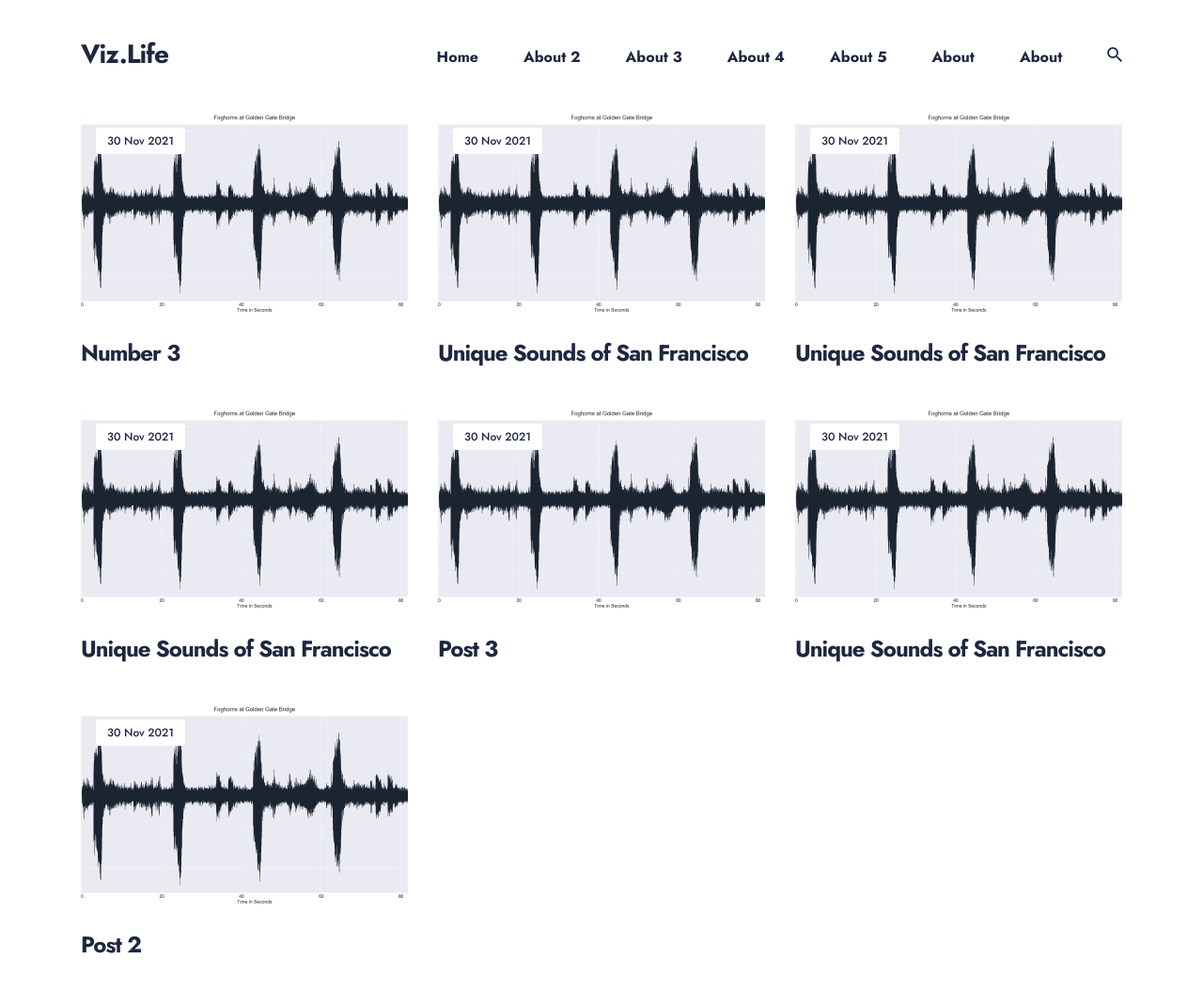
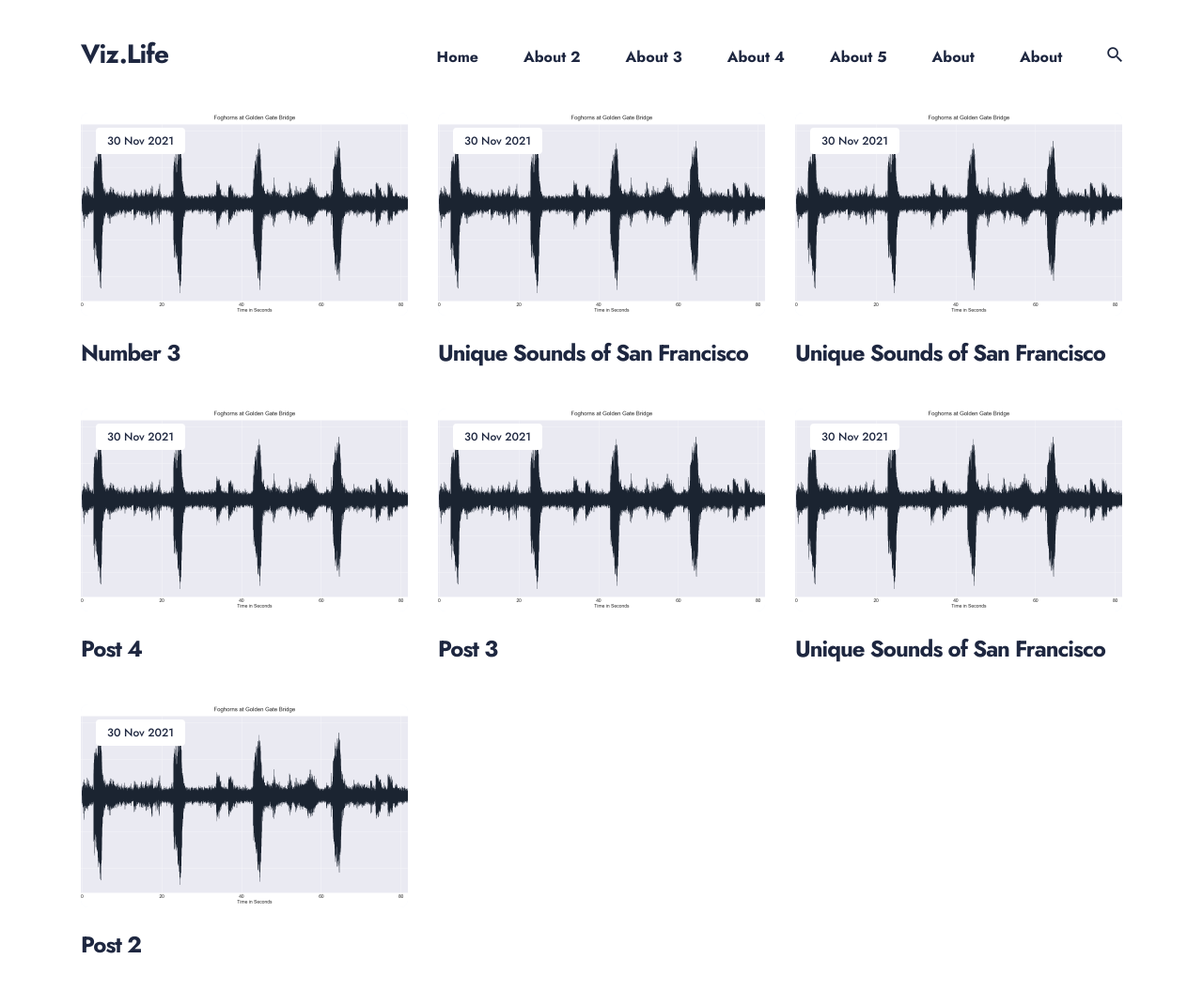
Before and after one commit to vizdotlife/vizdotlife.github.io, a Jekyll site: the page built from index.html, in a window 1280 px wide, cut to the strip 0-1061 px from the top of the page. Shown: the top 1054 px of the strip at 94% size. Built offline with Jekyll 4.4.1, drawn with Linux system fonts in a browser that asks for light colours; nearby versions of some CDN libraries; the list of posts is cut into pages by our own code.

Commit message:
Update 2022-01-01-hello-4.md

```diff
--- a/_posts/2022-01-01-hello-4.md
+++ b/_posts/2022-01-01-hello-4.md
@@ -1,6 +1,6 @@
 ---
 layout: post
-title: Unique Sounds of San Francisco
+title: Post 4
 description:
 date:   2021-11-30 15:01:35 +0300
 image: '/images/posts/unique_sounds/fog-horns-chart-1.png'
```
